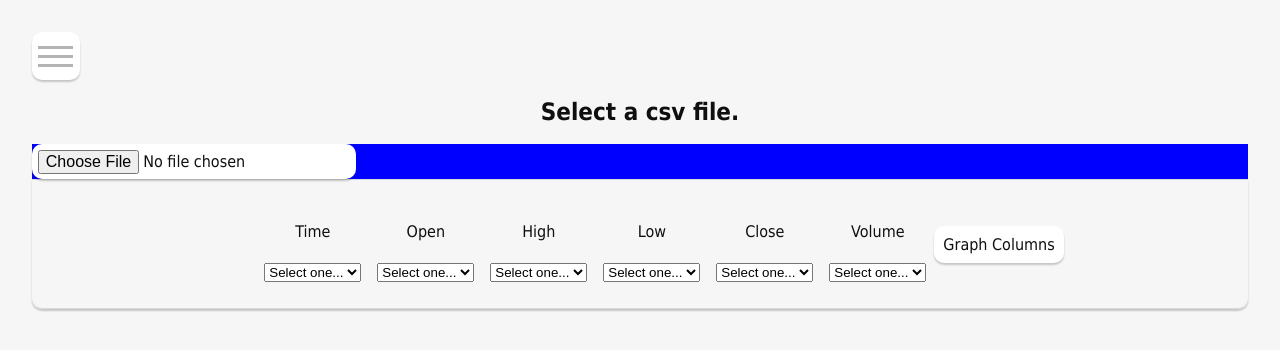
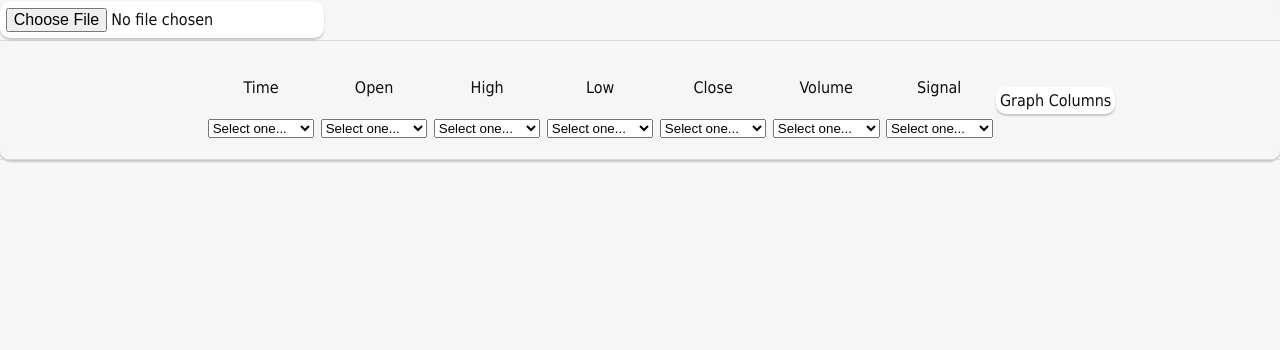
Before and after one commit to Lyn-don/technical-graphing-tool, a React (Vite) app: page / in a window 1280 px wide. Shown: the top 350 px of the page. Built offline with nearby package versions, Linux system fonts and the light colour scheme.

Commit message:
added the ability to mark down points on the graph

```diff
--- a/src-tauri/tauri.conf.json
+++ b/src-tauri/tauri.conf.json
@@ -38,8 +38,10 @@
         "fullscreen": false,
         "resizable": true,
         "title": "technical-graph-editor",
-        "width": 800,
-        "height": 600
+        "width": 1000,
+        "height": 800,
+        "minWidth": 300,
+        "maxHeight": 100
       }
     ]
   }
--- a/src/App.tsx
+++ b/src/App.tsx
@@ -1,31 +1,42 @@
-import { useState, useRef, useEffect } from "react";
+import React, { useState, useRef, useEffect } from "react";
 //import as papa * from "papaparse"
 //import { invoke } from "@tauri-apps/api/tauri";
 
 import ImportUserFile from "./components/ImportUserFile";
-import CandleStickGraph from "./components/CandleStickGraph";
+import GraphCandles from "./components/GraphCandles";
 import SelectColumns from "./components/SelectColumns";
 
 import "./styles/App.css";
 function App() {
   const [fileData, setFileData] = useState<object>([]);
-  const [selectedData, setSelectedData] = useState([]);
+  const [selectedData, setSelectedData] = useState<Array<object>>([]);
   const [message, setMessage] = useState<string>("Select a csv file.");
   const appRef = useRef<HTMLDivElement>(null);
+
+  console.log(selectedData);
   return (
     <div ref={appRef} className="container">
-      <button className="menu-button" onClick={(e) => {}}>
-      	<div className="menu-icon"></div>
-	<div className="menu-icon"></div>
-	<div className="menu-icon"></div>
-      </button>
       <div className="menu">
-        {" "}
-        <h2>{message}</h2>
-        <ImportUserFile setFileData={setFileData} setMessage={setMessage} />
-        <SelectColumns data={fileData} setData={setSelectedData} />
+        {/*<div className="menu-button-wrapper">
+           <button className="menu-button" onClick={(e) => {}}>
+            <div className="menu-icon"></div>
+            <div className="menu-icon"></div>
+            <div className="menu-icon"></div>
+          </button>
+        </div>*/}
+        <div className="menu-content">
+          <ImportUserFile setFileData={setFileData} setMessage={setMessage} />
+          <SelectColumns
+            fileData={fileData}
+            setSelectedData={setSelectedData}
+          />
+        </div>
       </div>
-      {(selectedData.length > 1) ? <CandleStickGraph data={selectedData}/> : null}
+
+      <GraphCandles
+        selectedData={selectedData}
+        setSelectedData={setSelectedData}
+      />
     </div>
   );
 }
--- /dev/null
+++ b/src/components/GraphCandles.tsx
@@ -0,0 +1,136 @@
+import { createChart, ColorType } from "lightweight-charts";
+import React, { useEffect, useRef } from "react";
+import "../styles/Graphs.css";
+
+type Props = {
+  selectedData: Array<object>;
+  setSelectedData: React.Dispatch<React.SetStateAction<object>>;
+};
+
+function GraphCandles({ selectedData, setSelectedData }: Props) {
+  const chartContainerRef = useRef<HTMLDivElement>();
+  const [mark, setMark] = React.useState<number>(0);
+  useEffect(() => {
+    if (chartContainerRef.current?.children.length) {
+      chartContainerRef.current.removeChild(
+        chartContainerRef.current.children[0]
+      );
+    }
+
+    if (selectedData.length > 1) {
+      let keys = Object.keys(selectedData[0]);
+
+      let chart = createChart(chartContainerRef.current, {
+        layout: {
+          background: { type: ColorType.Solid, color: "white" },
+          textColor: "black",
+        },
+        width: chartContainerRef.current?.clientWidth,
+        height: chartContainerRef.current?.clientWidth / 2,
+        timeScale: {
+          secondsVisible: true,
+          ticksVisible: true,
+          timeVisible: true,
+        },
+      });
+
+      chart.timeScale().fitContent();
+
+      chart.subscribeDblClick((param) => {
+        console.log(param);
+        let index = selectedData.findIndex((el) => el.time == param.time);
+        //skip if not last 8 candles
+        if (index > selectedData.length - 8) return;
+        //skip if already marked
+        if (selectedData[index]["ml_signal"] == 1) return;
+
+        //if any of the next 8 candles is already marked, skip
+        let next8 = selectedData.slice(index, index + 8);
+        if (next8.some((el) => el["ml_signal"] == 1)) return;
+
+        for (let i = index; i < index + 8; i++) {
+          selectedData[i]["ml_signal"] = 1;
+        }
+        console.log(selectedData.slice(index - 1, index + 9));
+        console.log(param.sourceEvent);
+        setSelectedData(selectedData);
+        setMark(index);
+      });
+
+      if (keys.includes("time") && keys.length > 4) {
+        const candlestickSeries = chart.addCandlestickSeries({
+          upColor: "#26a69a",
+          downColor: "#ef5350",
+          borderVisible: false,
+          wickUpColor: "#26a69a",
+          wickDownColor: "#ef5350",
+        });
+        let markData = selectedData.filter((d) => d["ml_signal"] == 1);
+        markData = markData.map((d) => {
+          return {
+            time: d["time"],
+            position: "aboveBar",
+            color: "blue",
+            shape: "circle",
+          };
+        });
+
+        console.log(markData);
+
+        candlestickSeries.setData(selectedData);
+        candlestickSeries.setMarkers(markData);
+      }
+      /*
+      if (keys.includes("time") && keys.length <= 4) {
+        const newSeries = chart.addAreaSeries({
+          lineColor: "#26a69a",
+          topColor: "#26a69a",
+        });
+
+        let value_column: string = keys.filter(
+          (el) => el != "time" && el != "volume"
+        )[0];
+        console.log(value_column);
+        let lineData = selectedData.map((d) => {
+          return {
+            time: d["time"],
+            value: d[value_column],
+          };
+        });
+        console.log(lineData);
+        newSeries.setData(lineData);
+      }*/
+
+      const handleResize = () => {
+        console.log("resize");
+        console.log(
+          chartContainerRef.current?.clientWidth,
+          chartContainerRef.current?.clientHeight
+        );
+        chart.applyOptions({
+          width: chartContainerRef.current?.clientWidth,
+          height: chartContainerRef.current?.clientWidth / 2,
+        });
+      };
+
+      window.addEventListener("resize", handleResize);
+
+      return () => {
+        window.removeEventListener("resize", handleResize);
+
+        chart.remove();
+      };
+    }
+  }, [selectedData, mark]);
+
+  return (
+    <div className="div--graph-historical-selectedData-container">
+      <div
+        className="div--graph-historical-selectedData"
+        ref={chartContainerRef}
+      ></div>
+    </div>
+  );
+}
+
+export default GraphCandles;
--- a/src/components/SelectColumns.tsx
+++ b/src/components/SelectColumns.tsx
@@ -1,5 +1,6 @@
 import React, { useEffect, useState } from "react";
 import "../styles/SelectColumns.css";
+
 interface Ohlcv {
   time: number | string;
   open: number | string;
@@ -7,6 +8,7 @@ interface Ohlcv {
   low: number | string;
   close: number | string;
   volume: number | string;
+  ml_signal: number | string;
 }
 
 interface SelectColumns {
@@ -16,16 +18,16 @@ interface SelectColumns {
   low: string;
   close: string;
   volume: string;
+  ml_signal: string;
 }
 
 interface Props {
-  data: Array<Ohlcv>;
-  setData: React.Dispatch<React.SetStateAction<object>>;
+  fileData: Array<Ohlcv>;
+  setSelectedData: React.Dispatch<React.SetStateAction<object>>;
 }
 
-function SelectColumns({ data, setData }: Props) {
+function SelectColumns({ fileData, setSelectedData }: Props) {
   const [columns, setColumns] = useState<Array<string>>([]);
-  //const [graphData,setGraphData] = useState<Array<object>>([])
   const [selectedColumns, setSelectedColumns] = useState<SelectColumns>({
     time: "",
     open: "",
@@ -33,14 +35,30 @@ function SelectColumns({ data, setData }: Props) {
     low: "",
     close: "",
     volume: "",
+    ml_signal: "",
   });
 
+  const selectRef = React.createRef<HTMLSelectElement>();
+  const selectRef2 = React.createRef<HTMLSelectElement>();
+  const selectRef3 = React.createRef<HTMLSelectElement>();
+  const selectRef4 = React.createRef<HTMLSelectElement>();
+  const selectRef5 = React.createRef<HTMLSelectElement>();
+  const selectRef6 = React.createRef<HTMLSelectElement>();
+  const selectRef7 = React.createRef<HTMLSelectElement>();
+
   useEffect(() => {
-    if (data.length) {
-      setColumns(Object.keys(data[0]));
+    if (fileData.length > 1) {
+      setColumns(Object.keys(fileData[0]));
       console.log(columns);
+      /*selectRef.current!.value = "Select one...";
+      selectRef2.current!.value = "Select one...";
+      selectRef3.current!.value = "Select one...";
+      selectRef4.current!.value = "Select one...";
+      selectRef5.current!.value = "Select one...";
+      selectRef6.current!.value = "Select one...";
+      selectRef7.current!.value = "Select one...";*/
     }
-  }, [data]);
+  }, [fileData]);
 
   return (
     <div className="select-columns">
@@ -48,6 +66,7 @@ function SelectColumns({ data, setData }: Props) {
         <li>
           <p>Time</p>
           <select
+            ref={selectRef}
             onChange={(e) => {
               selectedColumns["time"] = e.target.value;
             }}
@@ -62,6 +81,7 @@ function SelectColumns({ data, setData }: Props) {
         <li>
           <p>Open</p>
           <select
+            ref={selectRef2}
             onChange={(e) => {
               selectedColumns["open"] = e.target.value;
             }}
@@ -76,6 +96,7 @@ function SelectColumns({ data, setData }: Props) {
         <li>
           <p>High</p>
           <select
+            ref={selectRef3}
             onChange={(e) => {
               selectedColumns["high"] = e.target.value;
             }}
@@ -90,6 +111,7 @@ function SelectColumns({ data, setData }: Props) {
         <li>
           <p>Low</p>
           <select
+            ref={selectRef4}
             onChange={(e) => {
               selectedColumns["low"] = e.target.value;
             }}
@@ -104,6 +126,7 @@ function SelectColumns({ data, setData }: Props) {
         <li>
           <p>Close</p>
           <select
+            ref={selectRef5}
             onChange={(e) => {
               selectedColumns["close"] = e.target.value;
             }}
@@ -119,6 +142,7 @@ function SelectColumns({ data, setData }: Props) {
           <p>Volume</p>
 
           <select
+            ref={selectRef6}
             onChange={(e) => {
               selectedColumns["volume"] = e.target.value;
             }}
@@ -128,61 +152,74 @@ function SelectColumns({ data, setData }: Props) {
               <option key={index}>{option}</option>
             ))}
           </select>
-        </li>      <button
-        onClick={function () {
-          console.log(selectedColumns);
-	  let o = Object.keys(selectedColumns).filter((k) => selectedColumns[k] != null).reduce((a, k) => ({ ...a, [k]: selectedColumns[k] }), {});
-		console.log(o)
-          //get a list of the not used columns
+        </li>
+        <li>
+          <p>Signal</p>
 
-		let selected_data = data.map((el)=>{
+          <select
+            ref={selectRef7}
+            onChange={(e) => {
+              selectedColumns["ml_signal"] = e.target.value;
+            }}
+          >
+            <option>Select one...</option>
+            {columns.map((option, index) => (
+              <option key={index}>{option}</option>
+            ))}
+          </select>
+        </li>
+        <button
+          onClick={function () {
+            console.log(fileData);
 
-			return{
+            console.log(selectedColumns);
 
-			}
-		})
+            let process_fileData = fileData.map((el) => {
+              return {
+                time: new Date(el[selectedColumns["time"]]).valueOf() / 1000,
+                open: +el[selectedColumns["open"]],
+                high: +el[selectedColumns["high"]],
+                low: +el[selectedColumns["low"]],
+                close: +el[selectedColumns["close"]],
+                volume: +el[selectedColumns["volume"]],
+                ml_signal: +el[selectedColumns["ml_signal"]],
+              };
+            });
 
-	  /*
-          let open = data.map((el) => el[selectedColumns["open"]]);
-          let high = data.map((el) => el[selectedColumns["high"]]);
-          let low = data.map((el) => el[selectedColumns["low"]]);
-          let close = data.map((el) => el[selectedColumns["close"]]);
-          let volume = data.map((el) => el[selectedColumns["volume"]]);
+            console.log(process_fileData);
 
+            let selectedFileData = process_fileData.map((el) => {
+              let o = Object.keys(selectedColumns).filter(
+                (k) => selectedColumns[k] != ""
+              );
+              let obj = {};
+              o.forEach((col_names) => {
+                obj[col_names] = el[col_names];
+              });
+              return obj;
+            });
 
-	let selected_data = data.map((el)=>{
+            if (!Object.keys(selectedFileData[0]).includes("signal")) {
+              selectedFileData.forEach((el) => {
+                el["ml_signal"] = 0;
+              });
+            }
 
-		let new_array = []
-		time: new Date(el["time"]).valueOf(),
-		open: +el["open"],
-		high: +el["high"],
-		low: +el["low"],
-		close: +el["close"],
-		volume: +el["volumne"]}
-		let drop_column = []
-		column.forEach(item){
-			if(new_array.map(arr => arr[item]).includes(NaN)){
-
-			}
-		}
-	})*/
-
-          let testArrays: Array<Array<number | Date>> = [
-            time,
-            open,
-            high,
-            low,
-            close,
-            volume,
-          ];
-          console.log(time);
-
-          setData(data);
-        }}
-      >
-        Graph Columns
-      </button>
-
+            console.log(selectedFileData);
+            setSelectedColumns({
+              time: "",
+              open: "",
+              high: "",
+              low: "",
+              close: "",
+              volume: "",
+              ml_signal: "",
+            });
+            setSelectedData(selectedFileData);
+          }}
+        >
+          Graph Columns
+        </button>
       </ul>
     </div>
   );
--- a/src/styles.css
+++ b/src/styles.css
@@ -1,8 +1,6 @@
 body {
   margin: 0;
   padding: 0;
-  width: 100%;
-  height: 100%;
 }
 
 :root {
@@ -10,9 +8,6 @@ body {
   font-size: 16px;
   line-height: 24px;
   font-weight: 400;
-
-  margin: 1em;
-  padding: 1em;
 
   color: #0f0f0f;
   background-color: #f6f6f6;
@@ -44,6 +39,10 @@ button {
 
 button {
   cursor: pointer;
+}
+
+select {
+  width: 8em;
 }
 
 button:hover {
--- a/src/styles/App.css
+++ b/src/styles/App.css
@@ -1,21 +1,21 @@
 .container {
-  margin: 0;
-
-  display: flex;
   flex-direction: column;
   justify-content: center;
   text-align: center;
+  border-radius: 10px;
+  box-shadow: 0px 2px 2px rgba(0, 0, 0, 0.2);
 }
 
 .menu-button {
-
   width: 3em;
   height: 3em;
-  text-align: center;
+  position: absolute;
+  top: 0.5em;
+  left: 0.5em;
 }
 
-.menu-button:hover{
-	background: #ffffff;
+.menu-button:hover {
+  background: #ffffff;
 }
 
 .menu-icon {
--- /dev/null
+++ b/src/styles/Graphs.css
@@ -0,0 +1,3 @@
+.div--graph-historical-data-container {
+  background-color: black;
+}
--- a/src/styles/ImportUserFile.css
+++ b/src/styles/ImportUserFile.css
@@ -1,7 +1,7 @@
-.div--import-user-file{
-	display: flex;
-	align-items: center;
-	justify-items: center;
-	background: blue;
-
+.div--import-user-file {
+  display: flex;
+  align-items: center;
+  justify-content: center;
+  width: fit-content;
+  height: 2.5em;
 }
--- a/src/styles/SelectColumns.css
+++ b/src/styles/SelectColumns.css
@@ -2,9 +2,6 @@
   justify-content: center;
   border-top: 1px solid #dadada;
   border-bottom: 1px solid #dadada;
-  border-bottom-left-radius: 10px;
-  border-bottom-right-radius: 10px;
-  box-shadow: 0 2px 2px rgba(0, 0, 0, 0.2);
 }
 
 .select-group {
@@ -14,5 +11,5 @@
 }
 
 .select-group > * {
-  padding: 0.5em;
+  padding: 0.2em;
 }
```
Also changed, not shown: src/components/CandleStickGraph.tsx (deleted, +0 -60 lines), src/components/ImportUserFile.tsx (+10 -5 lines).
